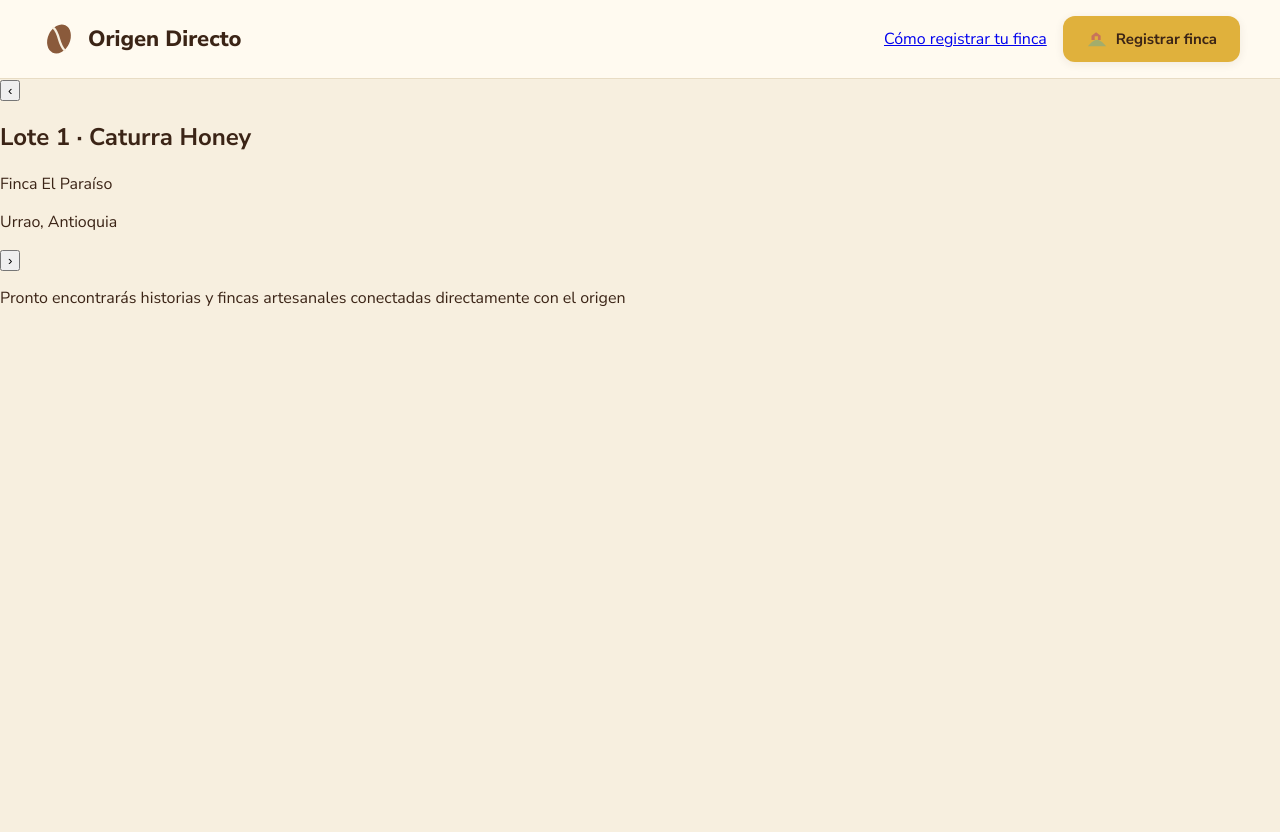
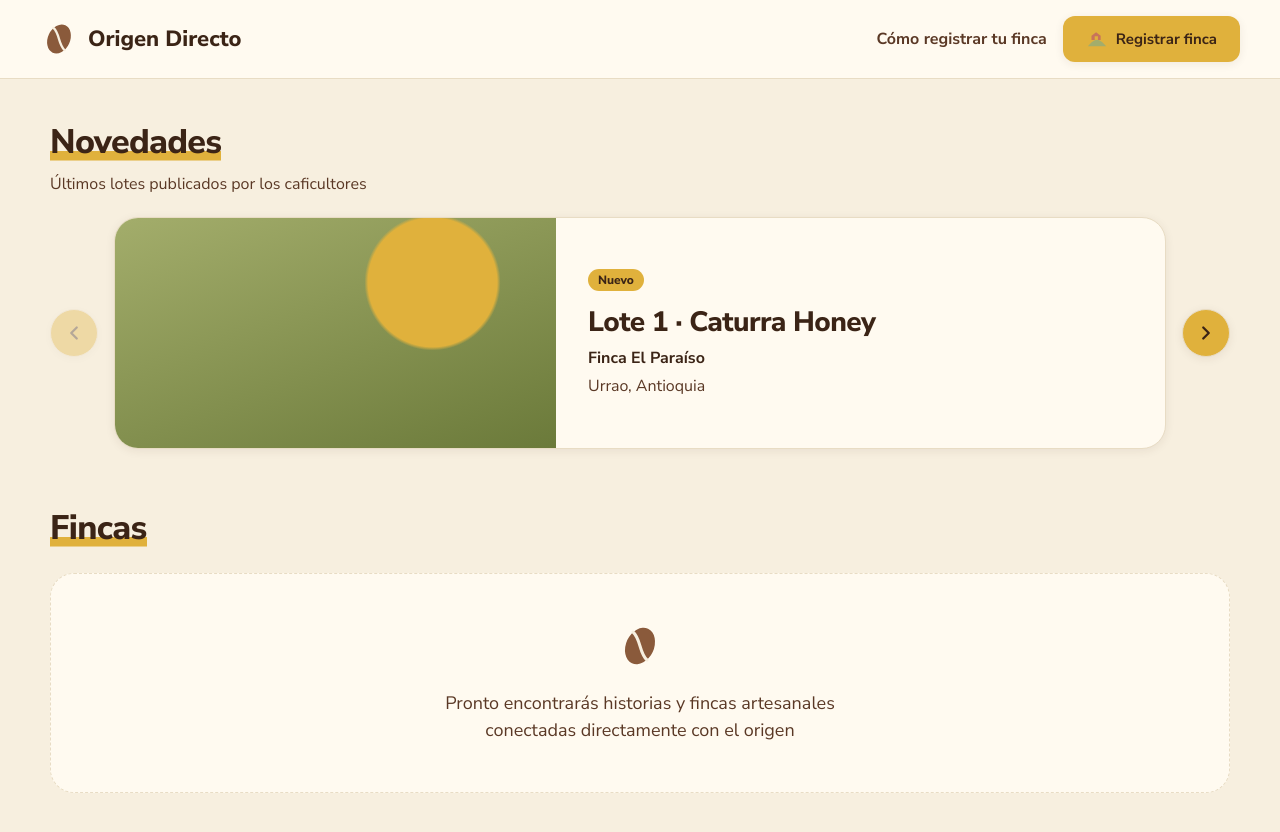
Before and after one commit to lefrancomUniandes/OrigenDirectoMVP, an Angular app: page / in a window 1280 px wide. Shown: the top 832 px of the page. Before the commit the page ends 800 px from the top, so only its background shows below. Built offline with nearby package versions, Linux system fonts and the light colour scheme.

Commit message:
Da forma al feed para que se lea como el resto de la app: la foto ocupa la tarjeta, el carrusel lleva las flechas a los lados y la carga y el estado vacío se reconocen a simple vista.

```diff
--- a/src/app/features/feed/pages/feed-page.html
+++ b/src/app/features/feed/pages/feed-page.html
@@ -1,29 +1,76 @@
 @if (loading()) {
-  <p>Cargando</p>
+  <p class="feed__status" role="status">Cargando</p>
 } @else {
+  <div class="feed">
     @if (feed.novedades()[novedadIndex()]; as novedad) {
-    <section aria-label="Novedades">
-      <button type="button" aria-label="Anterior" (click)="previousNovedad()">‹</button>
-      <article>
-        <h2>{{ novedad.title }}</h2>
-        <p>{{ novedad.farmName }}</p>
-        <p>{{ novedad.municipality }}, {{ novedad.department }}</p>
+      <section class="novedades" aria-label="Novedades">
+        <header class="feed__heading">
+          <h2>Novedades</h2>
+          <p>Últimos lotes publicados por los caficultores</p>
+        </header>
+        <div class="novedades__stage">
+          <button
+            type="button"
+            class="novedades__arrow"
+            aria-label="Anterior"
+            (click)="previousNovedad()"
+            [disabled]="novedadIndex() === 0"
+          >
+            <svg width="22" height="22" viewBox="0 0 24 24" aria-hidden="true">
+              <path d="M15 18 9 12l6-6" fill="none" stroke="currentColor" stroke-width="2.5" stroke-linecap="round" stroke-linejoin="round" />
+            </svg>
+          </button>
+          <article class="novedad">
+            <div class="novedad__art" aria-hidden="true"></div>
+            <div class="novedad__body">
+              <p class="novedad__badge">Nuevo</p>
+              <h3>{{ novedad.title }}</h3>
+              <p class="novedad__farm">{{ novedad.farmName }}</p>
+              <p class="novedad__place">{{ novedad.municipality }}, {{ novedad.department }}</p>
+            </div>
           </article>
-      <button type="button" aria-label="Siguiente" (click)="nextNovedad()">›</button>
+          <button
+            type="button"
+            class="novedades__arrow"
+            aria-label="Siguiente"
+            (click)="nextNovedad()"
+            [disabled]="novedadIndex() >= feed.novedades().length - 1"
+          >
+            <svg width="22" height="22" viewBox="0 0 24 24" aria-hidden="true">
+              <path d="m9 18 6-6-6-6" fill="none" stroke="currentColor" stroke-width="2.5" stroke-linecap="round" stroke-linejoin="round" />
+            </svg>
+          </button>
+        </div>
       </section>
     }
+
+    <section class="fincas" aria-label="Fincas">
+      <header class="feed__heading">
+        <h2>Fincas</h2>
+      </header>
       @if (feed.items().length === 0) {
+        <div class="feed__empty">
+          <svg width="48" height="48" aria-hidden="true"><use href="#i-grano" /></svg>
           <p>Pronto encontrarás historias y fincas artesanales conectadas directamente con el origen</p>
+        </div>
       } @else {
+        <div class="fincas__grid">
           @for (farm of feed.items(); track farm.id) {
-      <article>
-        <h2>{{ farm.farmName }}</h2>
+            <article class="finca">
+              <div class="finca__photo">
                 @if (farm.photos[0]; as photo) {
                   <img [src]="photoSrc(photo)" alt="" />
                 }
-        <p>{{ farm.municipality }}, {{ farm.department }}</p>
+                <span class="finca__place">{{ farm.municipality }}, {{ farm.department }}</span>
+              </div>
+              <div class="finca__body">
+                <h3>{{ farm.farmName }}</h3>
                 <p>{{ farm.bio }}</p>
+              </div>
             </article>
           }
+        </div>
       }
+    </section>
+  </div>
 }
--- /dev/null
+++ b/src/app/features/feed/pages/feed-page.scss
@@ -0,0 +1,260 @@
+:host {
+  display: block;
+}
+
+.feed {
+  max-width: 1180px;
+  margin: 0 auto;
+  padding: 40px 40px 80px;
+  display: flex;
+  flex-direction: column;
+  gap: 56px;
+}
+
+.feed__heading h2 {
+  display: inline;
+  margin: 0;
+  font-size: 34px;
+  font-weight: 800;
+  letter-spacing: -0.02em;
+  background-image: linear-gradient(var(--mostaza), var(--mostaza));
+  background-position: 0 88%;
+  background-repeat: no-repeat;
+  background-size: 100% 0.28em;
+}
+
+.feed__heading p {
+  margin: 8px 0 0;
+  color: var(--cafe-700);
+}
+
+.feed__status {
+  min-height: 52vh;
+  margin: 0;
+  display: flex;
+  flex-direction: column;
+  align-items: center;
+  justify-content: center;
+  gap: 14px;
+  font-weight: 800;
+  color: var(--cafe-700);
+}
+
+.feed__status::before {
+  content: '';
+  width: 36px;
+  height: 36px;
+  border-radius: 50%;
+  border: 3px solid var(--linea);
+  border-top-color: var(--oliva);
+  animation: feed-spin 0.8s linear infinite;
+}
+
+.novedades__stage {
+  display: grid;
+  grid-template-columns: auto minmax(0, 1fr) auto;
+  align-items: center;
+  gap: 16px;
+  margin-top: 22px;
+}
+
+.novedades__arrow {
+  width: 48px;
+  height: 48px;
+  border: 1px solid var(--linea);
+  border-radius: 999px;
+  background: var(--mostaza);
+  color: var(--cafe-900);
+  box-shadow: var(--sombra);
+  display: inline-flex;
+  align-items: center;
+  justify-content: center;
+  cursor: pointer;
+  padding: 0;
+}
+
+.novedades__arrow:disabled {
+  opacity: 0.35;
+  cursor: default;
+}
+
+.novedad {
+  display: grid;
+  grid-template-columns: 42% 1fr;
+  min-height: 230px;
+  background: var(--crema-2);
+  border: 1px solid var(--linea);
+  border-radius: 24px;
+  overflow: hidden;
+  box-shadow: var(--sombra);
+}
+
+.novedad__art {
+  background:
+    radial-gradient(circle at 72% 28%, var(--mostaza) 0 18%, transparent 19%),
+    linear-gradient(160deg, var(--oliva-claro), var(--oliva));
+}
+
+.novedad__body {
+  padding: 28px 32px;
+  display: flex;
+  flex-direction: column;
+  justify-content: center;
+  gap: 6px;
+}
+
+.novedad__badge {
+  margin: 0 0 6px;
+  align-self: flex-start;
+  background: var(--mostaza);
+  border-radius: 999px;
+  padding: 3px 10px;
+  font-size: 12px;
+  font-weight: 800;
+}
+
+.novedad__body h3 {
+  margin: 0;
+  font-size: 28px;
+  font-weight: 800;
+  letter-spacing: -0.02em;
+}
+
+.novedad__farm,
+.novedad__place {
+  margin: 0;
+}
+
+.novedad__farm {
+  font-weight: 700;
+}
+
+.novedad__place {
+  color: var(--cafe-700);
+}
+
+.fincas__grid {
+  display: grid;
+  grid-template-columns: repeat(auto-fill, minmax(280px, 1fr));
+  gap: 22px;
+  margin-top: 22px;
+}
+
+.finca {
+  display: flex;
+  flex-direction: column;
+  min-height: 420px;
+  background: var(--crema-2);
+  border: 1px solid var(--linea);
+  border-radius: 24px;
+  overflow: hidden;
+  box-shadow: var(--sombra);
+}
+
+.finca__photo {
+  position: relative;
+  flex: 1 1 72%;
+  min-height: 260px;
+  background:
+    linear-gradient(160deg, var(--crema), var(--linea));
+}
+
+.finca__photo img {
+  position: absolute;
+  inset: 0;
+  width: 100%;
+  height: 100%;
+  object-fit: cover;
+  display: block;
+}
+
+.finca__place {
+  position: absolute;
+  left: 14px;
+  bottom: 14px;
+  background: var(--crema-2);
+  border: 1px solid var(--linea);
+  border-radius: 999px;
+  padding: 4px 10px;
+  font-size: 13px;
+  font-weight: 800;
+}
+
+.finca__body {
+  flex: 0 0 auto;
+  padding: 16px 18px 18px;
+}
+
+.finca__body h3 {
+  margin: 0 0 6px;
+  font-size: 22px;
+  font-weight: 800;
+}
+
+.finca__body p {
+  margin: 0;
+  color: var(--cafe-700);
+  display: -webkit-box;
+  -webkit-line-clamp: 2;
+  -webkit-box-orient: vertical;
+  overflow: hidden;
+}
+
+.feed__empty {
+  margin-top: 22px;
+  background: var(--crema-2);
+  border: 1px dashed var(--linea);
+  border-radius: 24px;
+  padding: 48px 28px;
+  text-align: center;
+  color: var(--cafe-700);
+}
+
+.feed__empty svg {
+  color: var(--ocre);
+}
+
+.feed__empty p {
+  max-width: 460px;
+  margin: 14px auto 0;
+  font-size: 18px;
+  line-height: 1.5;
+}
+
+@media (max-width: 760px) {
+  .feed {
+    padding: 24px 16px 56px;
+    gap: 40px;
+  }
+
+  .feed__heading h2 {
+    font-size: 28px;
+  }
+
+  .novedad {
+    grid-template-columns: 1fr;
+  }
+
+  .novedad__art {
+    min-height: 96px;
+  }
+
+  .novedad__body {
+    padding: 18px;
+  }
+
+  .novedad__body h3 {
+    font-size: 22px;
+  }
+
+  .novedades__arrow {
+    width: 40px;
+    height: 40px;
+  }
+}
+
+@keyframes feed-spin {
+  to {
+    transform: rotate(360deg);
+  }
+}
--- a/src/app/features/feed/pages/feed-page.ts
+++ b/src/app/features/feed/pages/feed-page.ts
@@ -4,6 +4,7 @@ import { FeedService } from '../services/feed.service';
 
 @Component({
   selector: 'app-feed-page',
+  styleUrl: './feed-page.scss',
   templateUrl: './feed-page.html',
 })
 export class FeedPage {
--- a/src/app/layout/shell/shell.scss
+++ b/src/app/layout/shell/shell.scss
@@ -30,6 +30,17 @@
   gap: 16px;
 }
 
+.header__actions a {
+  color: var(--cafe-700);
+  font-weight: 700;
+  text-decoration: none;
+  white-space: nowrap;
+}
+
+.header__actions a:hover {
+  color: var(--terracota);
+}
+
 .btn {
   border: 1px solid transparent;
   border-radius: 12px;
```
Lines whose indentation alone changed are shown as unchanged.
